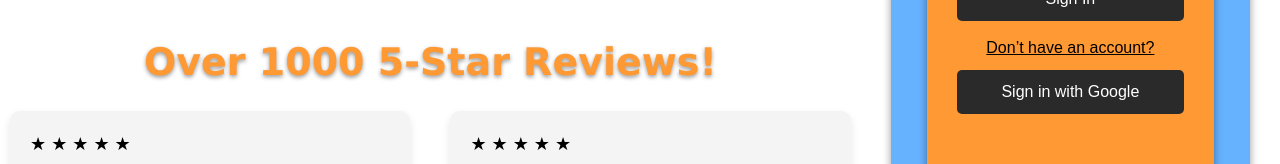
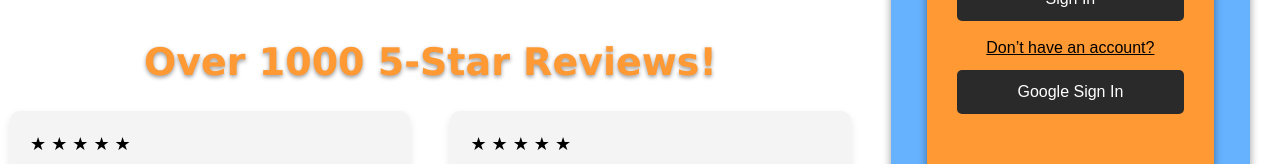
Before and after one commit to stttomah/csci4300-bendogmotors, a Next.js app in the folder bendogmotors/: page / in a window 1280 px wide. Shown: the part 484-648 px from the top of the page. Built offline with nearby package versions, Linux system fonts and the light colour scheme.

Commit message:
signIn and signOut implementation

```diff
--- a/bendogmotors/src/app/authenticated/page.tsx
+++ b/bendogmotors/src/app/authenticated/page.tsx
@@ -7,6 +7,7 @@ import Sidebar from './auth-components/Sidebar';
 import Listing from './auth-components/Listing';
 import Footer from './auth-components/Footer';
 import PageNavigation from './auth-components/PageNavigation';
+import { signOut } from 'next-auth/react';
 
 const listings = [
   {
@@ -48,8 +49,19 @@ const listings = [
 ];
 
 const AuthenticatedView: React.FC = () => {
-  const handleLogout = () => {
-    console.log('User logged out');
+  const handleLogout = async () => {
+    try {
+      // log out from NextAuth
+      await signOut({
+        redirect: false,
+      });
+
+      // redirect to Google logout page
+      window.location.href =
+        'https://accounts.google.com/Logout?continue=https://appengine.google.com/_ah/logout?continue=http://localhost:3000';
+    } catch (error) {
+      console.error('Error during logout:', error);
+    }
   };
 
   return (
@@ -66,7 +78,7 @@ const AuthenticatedView: React.FC = () => {
           ))}
         </main>
       </div>
-      <PageNavigation/>
+      <PageNavigation />
       <Footer />
     </div>
   );
--- a/bendogmotors/src/app/components/LoginForm.tsx
+++ b/bendogmotors/src/app/components/LoginForm.tsx
@@ -18,7 +18,7 @@ const LoginForm = () => {
 
   const handleGoogleSignIn = async () => {
     try {
-      await signIn('google');
+      await signIn('google', { callbackUrl: '/authenticated' });
     } catch (error) {
       console.error('Google Sign-In failed:', error);
     }
@@ -56,10 +56,10 @@ const LoginForm = () => {
         {/* Google Login */}
         <button
           type="button"
+          onClick={handleGoogleSignIn}
           className={`${styles.button} ${styles.googleButton}`}
-          onClick={handleGoogleSignIn}
         >
-          Sign in with Google
+          <span>Google Sign In</span>
         </button>
       </div>
     </div>
```
Also changed, not shown: bendogmotors/src/app/authenticated/components/Header.tsx (line endings or trailing spaces).
